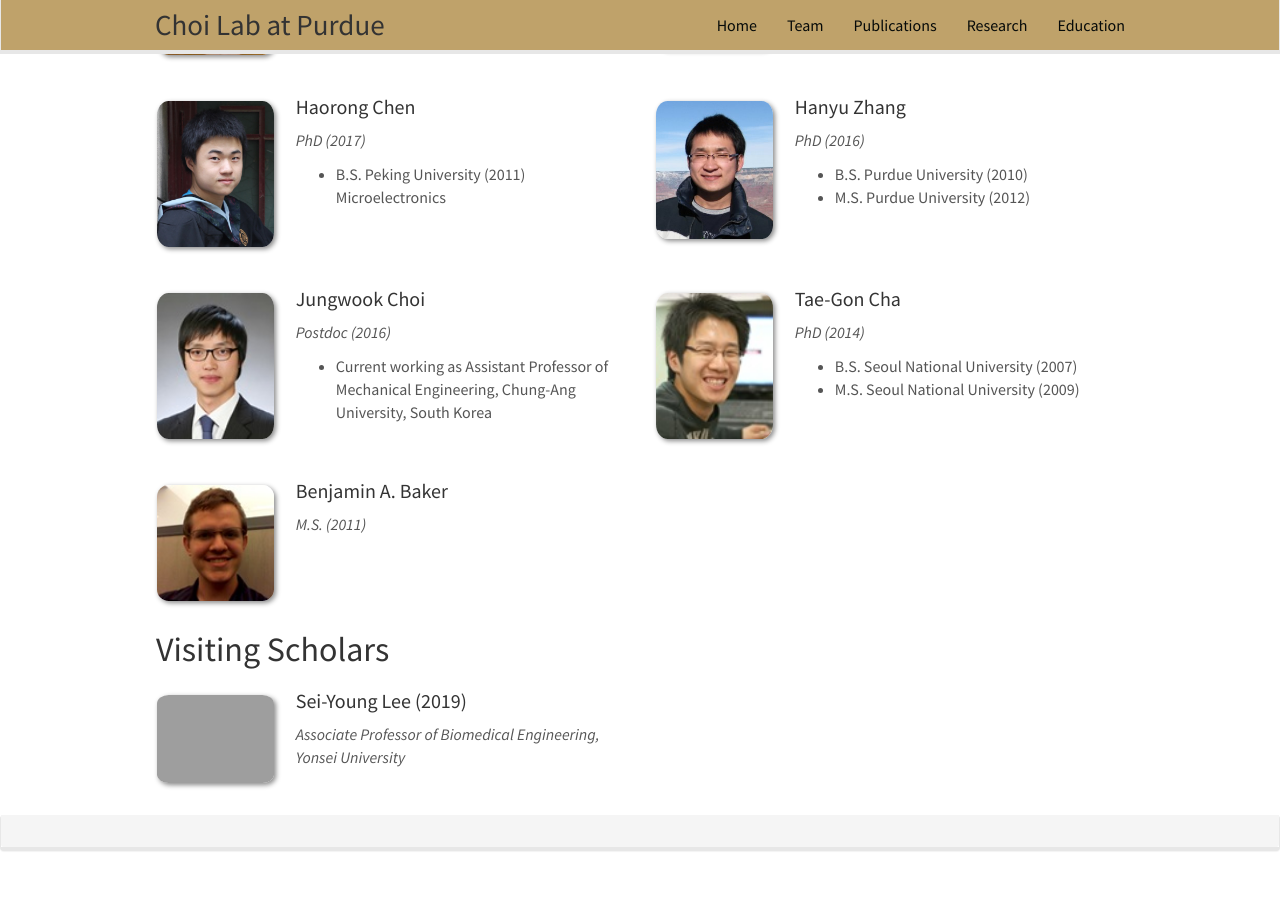
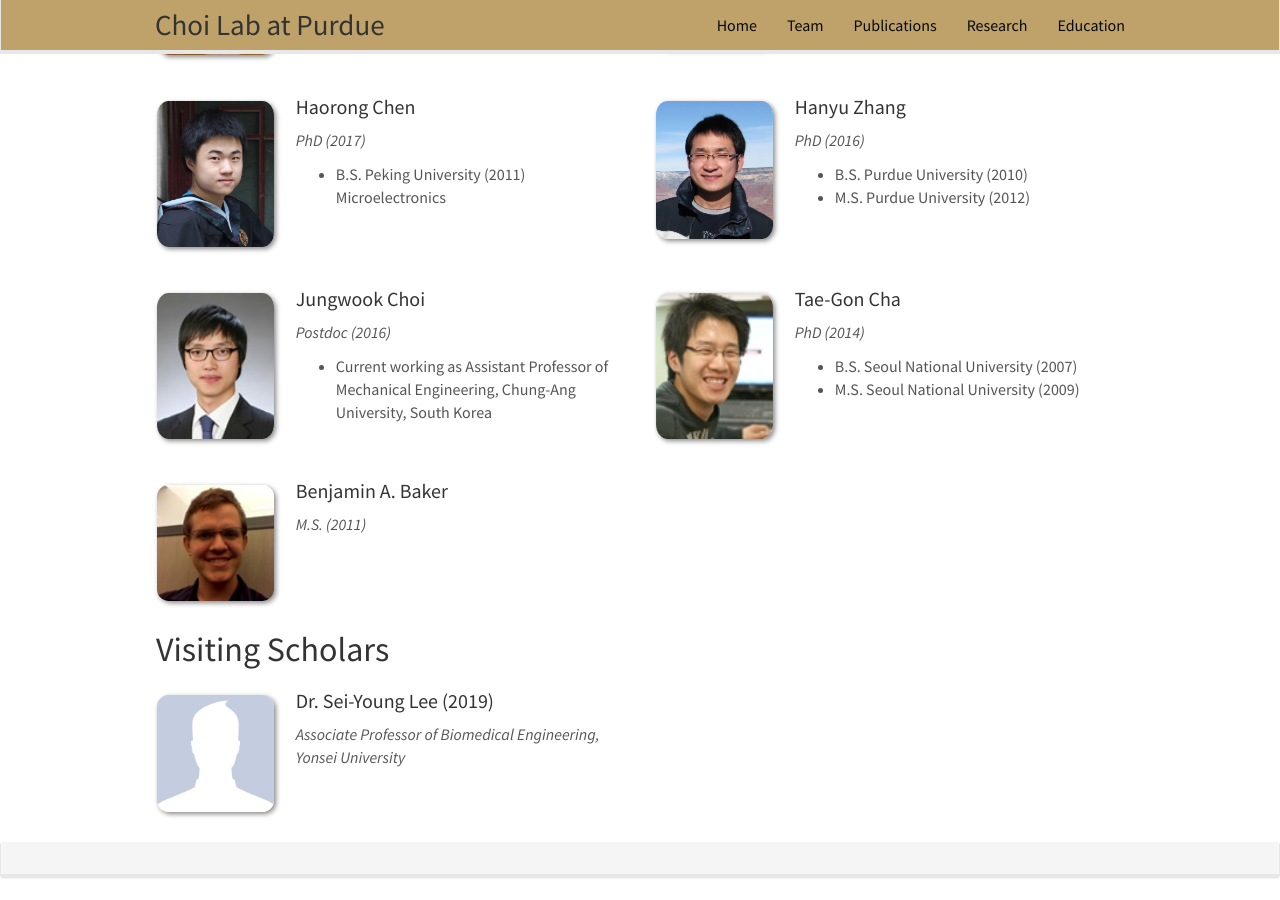
Before and after one commit to choidnalab/choidnalab.github.io, a Jekyll site: the page built from _pages/team.md, in a window 1280 px wide and 900 px high, scrolled down 1711 px. Built offline with Jekyll 4.4.1, drawn with Linux system fonts in a browser that asks for light colours; nearby versions of some CDN libraries; before the commit the page ends 2584 px from its top, so only the background shows below that.

Commit message:
Update alumni_visitors.yml

```diff
--- a/_data/alumni_visitors.yml
+++ b/_data/alumni_visitors.yml
@@ -1,5 +1,5 @@
-- name: Sei-Young Lee (2019)
-  photo: sei_young_lee.jpg
+- name: Dr. Sei-Young Lee (2019)
+  photo: nopic.jpg
   info: Associate Professor of Biomedical Engineering, Yonsei University
   email:
   duration:
```
